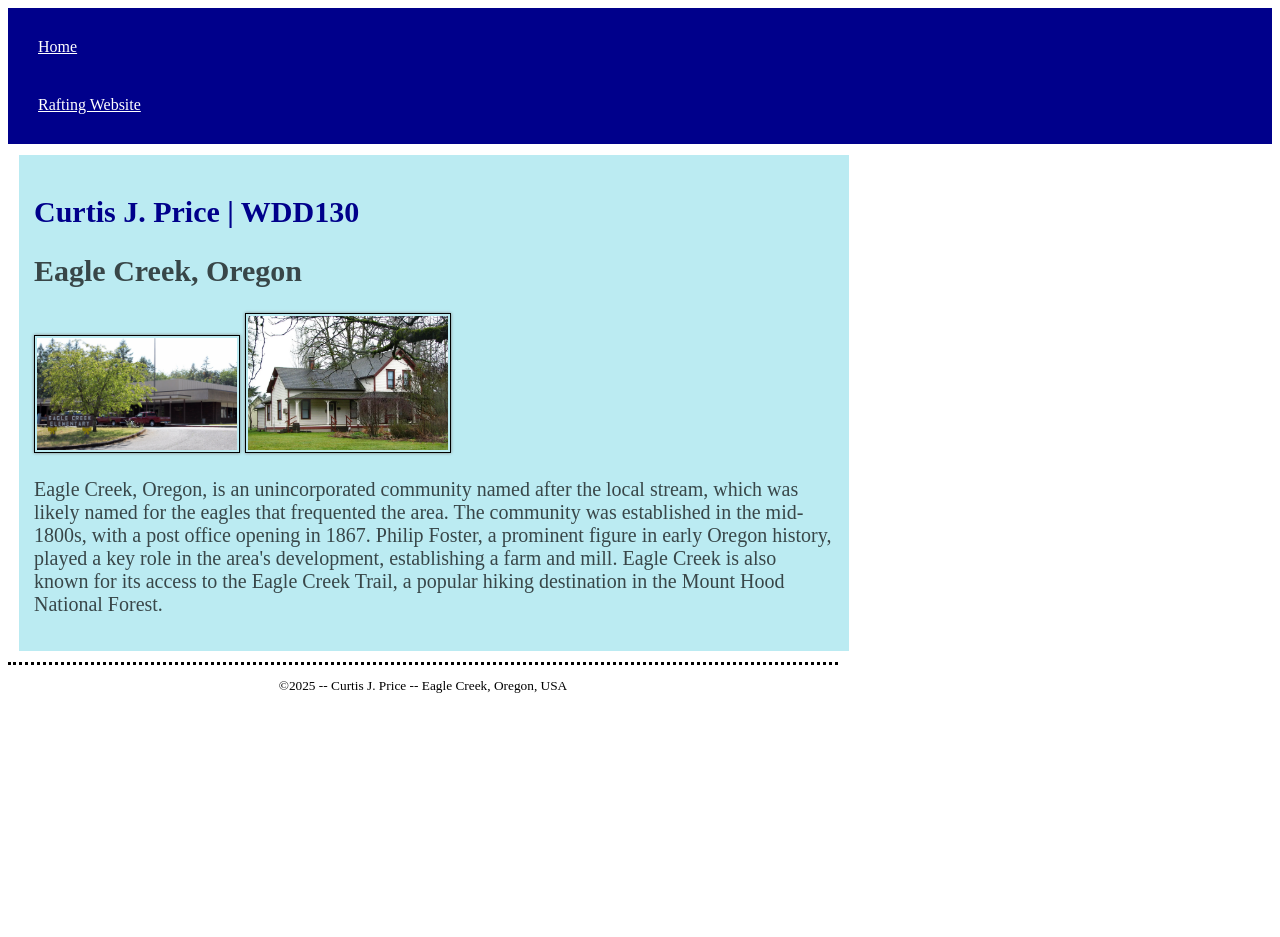
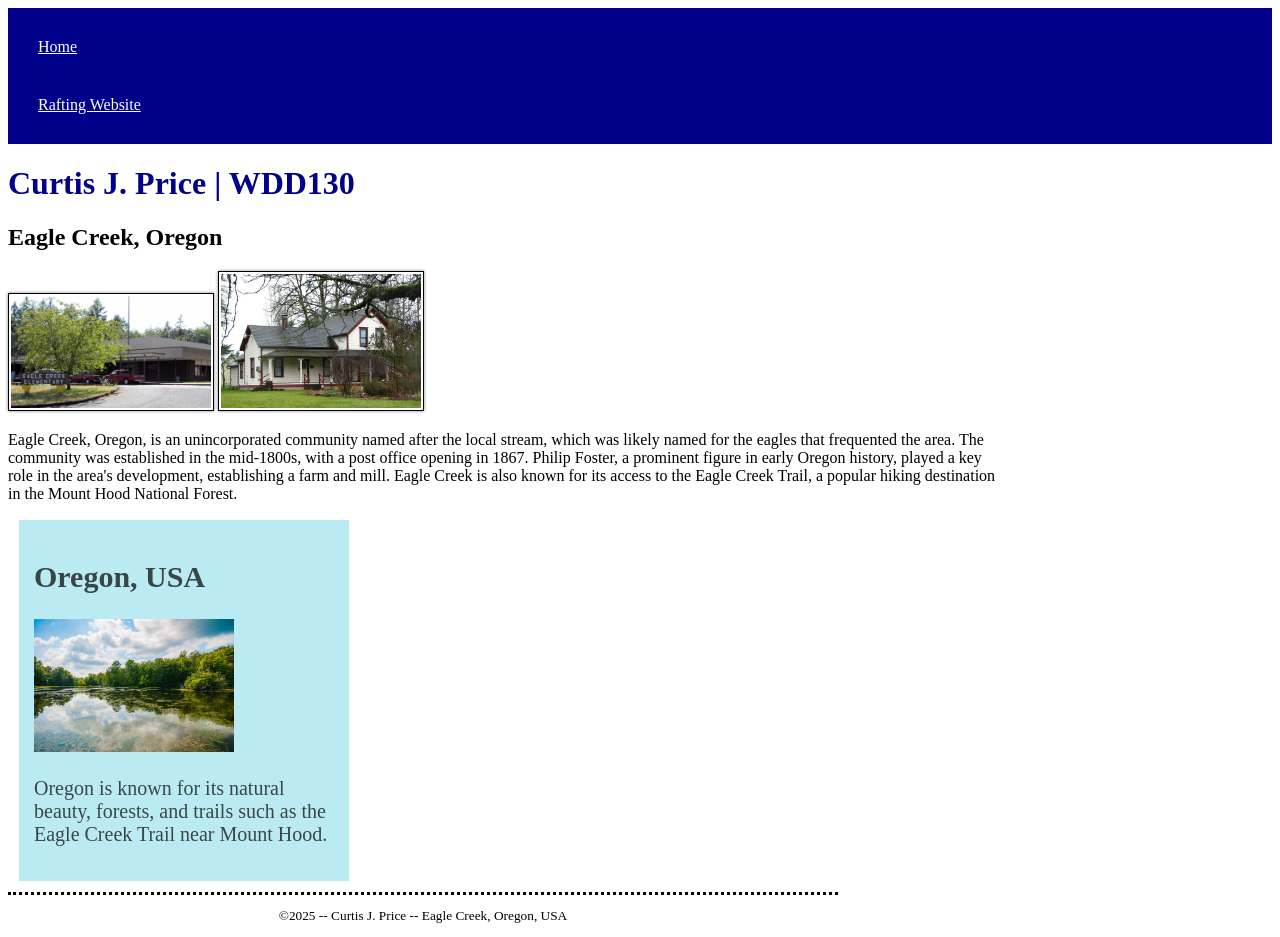
Before and after one commit to CurtisJPrice/wdd130, a plain HTML site: page index.html in a window 1280 px wide. Before the commit the page ends 800 px from the top, so only its background shows below. Drawn offline with Linux system fonts and the light colour scheme.

Commit message:
fixes and renames

```diff
--- a/index.html
+++ b/index.html
@@ -13,24 +13,30 @@
 <body>
     <header>
         <nav>
-            <a href="#">Home</a>
+            <a href="index.html">Home</a>
             <a href="wwr/">Rafting Website</a>
         </nav>
     </header>
+
     <main>
-        <aside>
     <h1>Curtis J. Price | WDD130</h1>
     <h2>Eagle Creek, Oregon</h2>
-            <img src="images/Eagle_Creek_Elementary_-_Eagle_Creek_Oregon.jpg" alt="Rizal Monument">
-            <img src="images/philip-foster-farm-eagle-creek-1.jfif" alt="Makati City Skyline">
+    <img src="images/ec_elementary.jpg" alt="Eagle Creek Elementary School">
+    <img src="images/philip_foster.jfif" alt="Historic Philip Foster Farm">
     <p>
         Eagle Creek, Oregon, is an unincorporated community named after the local stream, which was likely named for the eagles that frequented the area.
         The community was established in the mid-1800s, with a post office opening in 1867.
         Philip Foster, a prominent figure in early Oregon history, played a key role in the area's development, establishing a farm and mill.
         Eagle Creek is also known for its access to the Eagle Creek Trail, a popular hiking destination in the Mount Hood National Forest.
     </p>
+</main>
+
+<aside>
+    <h2>Oregon, USA</h2>
+    <img src="images/eagle_creek_small.jpg" alt="Eagle Creek landscape">
+    <p>Oregon is known for its natural beauty, forests, and trails such as the Eagle Creek Trail near Mount Hood.</p>
 </aside>
-    </main>
+
 <footer>
     <p>&copy;2025 -- Curtis J. Price -- Eagle Creek, Oregon, USA</p>
 </footer>
--- a/styles/styles.css
+++ b/styles/styles.css
@@ -3,13 +3,19 @@ main {
 }
 
 aside {
+    width: 300px; /* added to meet rubric requirement */
     max-width: 800px;
     margin: 10px;
     border: 1px solid white;
     padding: 15px;
     background-color: #bbebf2;
-    color: hsla(200,0%,0%,.7);
+    color: hsla(200, 0%, 0%, .7);
     font-size: 20px;
+}
+
+aside img {
+    width: 200px;
+    height: auto;
 }
 
 nav {
@@ -32,7 +38,7 @@ main img {
     height: auto;
     border: 1px solid black;
     padding: 2px;
-    box-shadow: 0 0 3px gray
+    box-shadow: 0 0 3px gray;
 }
 
 p {
```
Also changed, not shown: images/eagle_creek_small.jpg (added), images/ec_elementary.jpg (renamed from images/Eagle_Creek_Elementary_-_Eagle_Creek_Oregon.jpg), images/philip_foster.jfif (renamed from images/philip-foster-farm-eagle-creek-1.jfif). Lines whose indentation alone changed are shown as unchanged.
